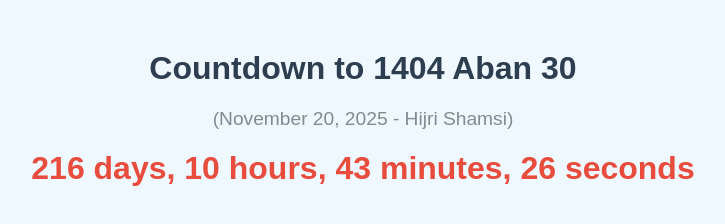
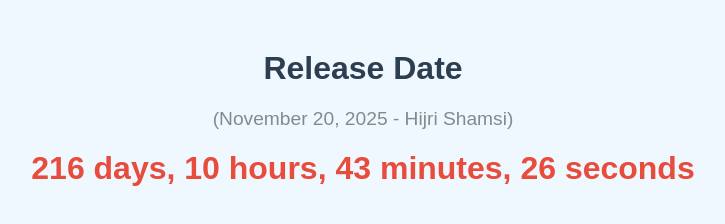
Before and after one commit to mahdimfo/countdown-1404-aban, a plain HTML site: page index.html in a window 1280 px wide. Shown: the whole page, without its empty margins (277-1002 px from the left). Drawn offline with Linux system fonts and the light colour scheme.

Commit message:
Update index.html

```diff
--- a/index.html
+++ b/index.html
@@ -3,7 +3,7 @@
 <head>
     <meta charset="UTF-8">
     <meta name="viewport" content="width=device-width, initial-scale=1.0">
-    <title>Countdown to 1404 Aban 30</title>
+    <title>Release Date</title>
     <style>
         body {
             font-family: Arial, sans-serif;
@@ -27,7 +27,7 @@
     </style>
 </head>
 <body>
-    <h1>Countdown to 1404 Aban 30</h1>
+    <h1>Release Date</h1>
     <div class="date">(November 20, 2025 - Hijri Shamsi)</div>
     <div class="countdown" id="countdown">Calculating...</div>
 
```
